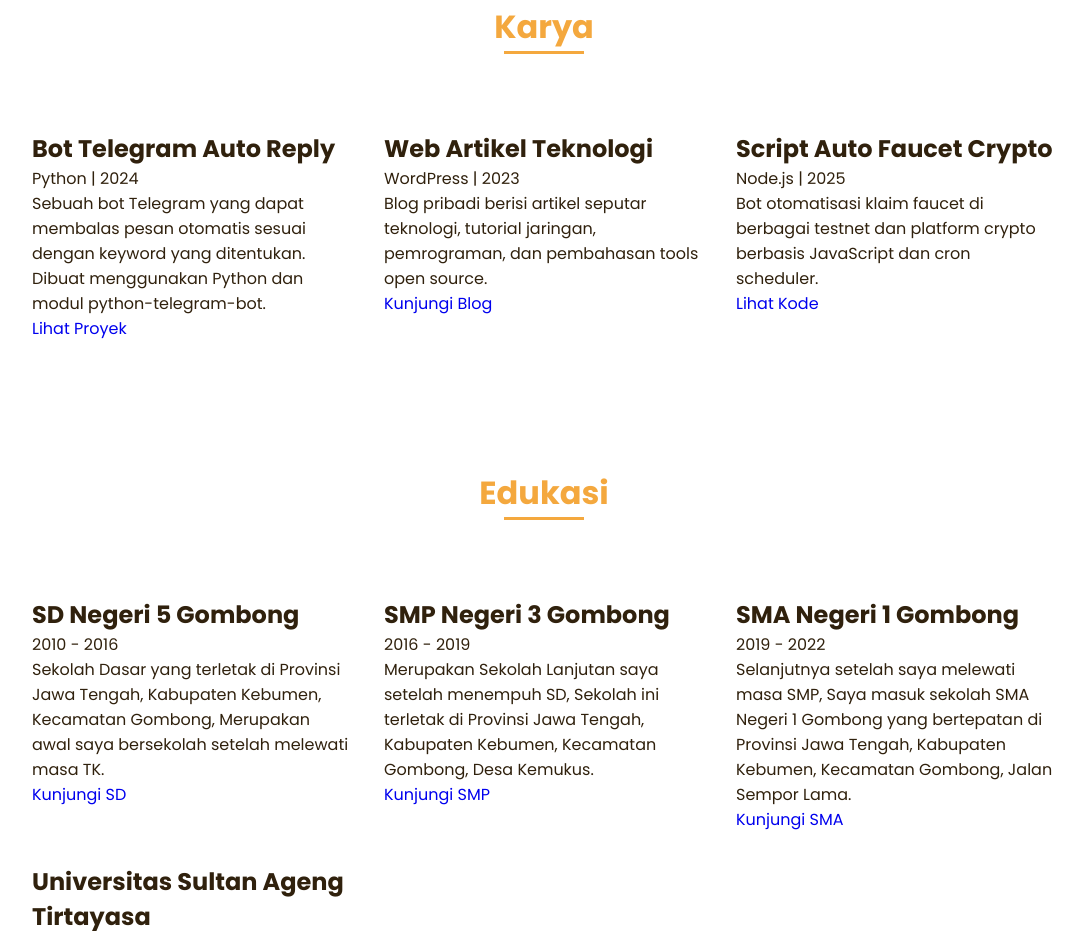
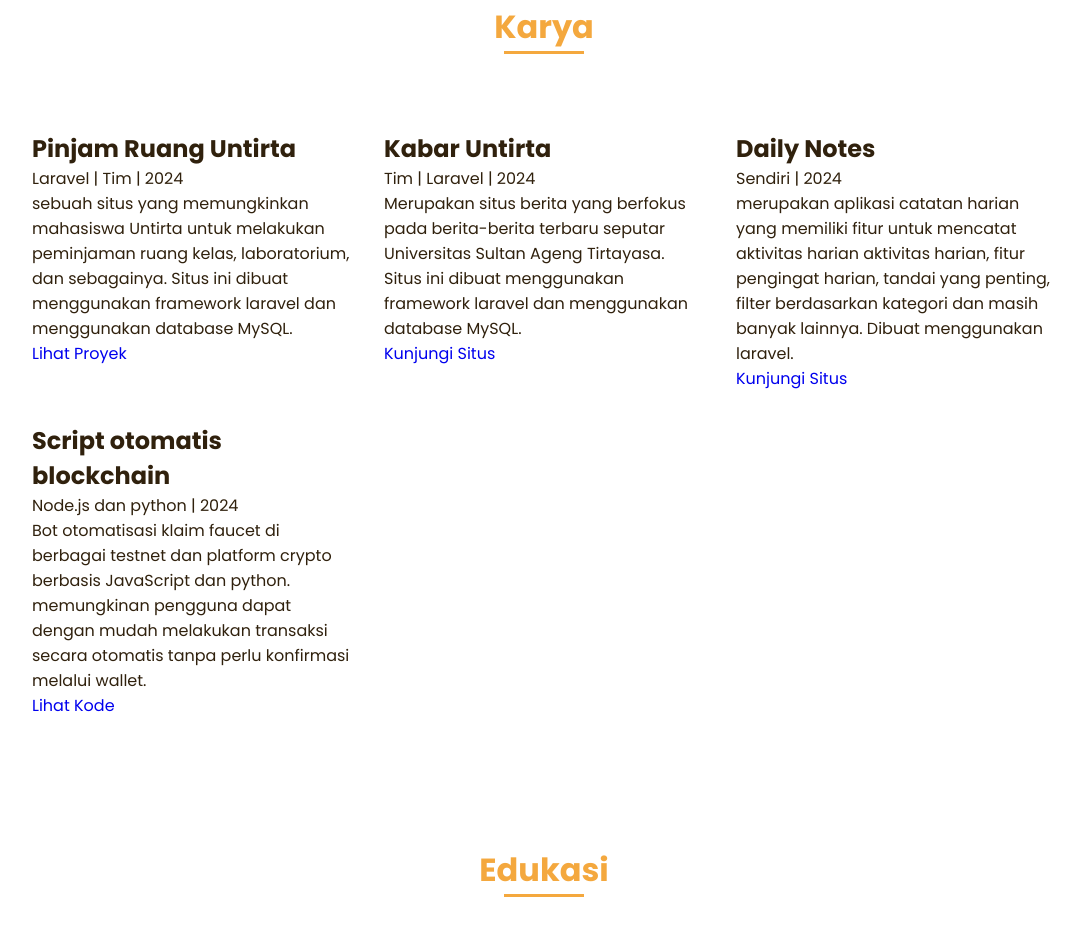
Before and after one commit to mrscriptword/website_portofolio, a plain HTML site: page index.html in a window 1280 px wide. Shown: the part 2060-2991 px from the top of the page, without its empty margins (96-1179 px from the left). Drawn offline with nearby package versions, Linux system fonts and the light colour scheme.

Commit message:
Update index.html

```diff
--- a/index.html
+++ b/index.html
@@ -116,32 +116,44 @@
     <div class="work__container bd-grid">
         <div class="work__item">
             <div class="work__data">
-                <h2 class="work__title">Bot Telegram Auto Reply</h2>
-                <span class="work__subtitle">Python | 2024</span>
+                <h2 class="work__title">Pinjam Ruang Untirta</h2>
+                <span class="work__subtitle">Laravel | Tim | 2024</span>
                 <p class="work__description">
-                    Sebuah bot Telegram yang dapat membalas pesan otomatis sesuai dengan keyword yang ditentukan. Dibuat menggunakan Python dan modul python-telegram-bot.
+                    sebuah situs yang memungkinkan mahasiswa Untirta untuk melakukan peminjaman ruang kelas, laboratorium, dan sebagainya. Situs ini dibuat menggunakan framework laravel dan menggunakan database MySQL.
                 </p>
-                <a href="https://github.com/mrscriptword/telegram-bot-autoreply" class="work__button">Lihat Proyek</a>
+                <a href="notesdaily.42web.io" class="work__button">Lihat Proyek</a>
             </div>
         </div>
 
             <div class="work__item">
             <div class="work__data">
-                <h2 class="work__title">Web Artikel Teknologi</h2>
-                <span class="work__subtitle">WordPress | 2023</span>
+                <h2 class="work__title">Kabar Untirta</h2>
+                <span class="work__subtitle">Tim | Laravel | 2024</span>
                 <p class="work__description">
-                    Blog pribadi berisi artikel seputar teknologi, tutorial jaringan, pemrograman, dan pembahasan tools open source.
+                    Merupakan situs berita yang berfokus pada berita-berita terbaru seputar Universitas Sultan Ageng Tirtayasa. Situs ini dibuat menggunakan framework laravel dan menggunakan database MySQL.
                 </p>
-                <a href="https://tekhnopedia.my.id" class="work__button">Kunjungi Blog</a>
+                <a href="https://pinjamruang.ct.ws/" class="work__button">Kunjungi Situs</a>
+            </div>
+        </div>
+
+
+        <div class="work__item">
+            <div class="work__data">
+                <h2 class="work__title">Daily Notes</h2>
+                <span class="work__subtitle">Sendiri | 2024</span>
+                <p class="work__description">
+                    merupakan aplikasi catatan harian yang memiliki fitur untuk mencatat aktivitas harian aktivitas harian, fitur pengingat harian, tandai yang penting, filter berdasarkan kategori dan masih banyak lainnya. Dibuat menggunakan laravel.
+                </p>
+                <a href="https://logindaily.great-site.net" class="work__button">Kunjungi Situs</a>
             </div>
         </div>
 
         <div class="work__item">
             <div class="work__data">
-                <h2 class="work__title">Script Auto Faucet Crypto</h2>
-                <span class="work__subtitle">Node.js | 2025</span>
+                <h2 class="work__title">Script otomatis blockchain</h2>
+                <span class="work__subtitle">Node.js dan python | 2024</span>
                 <p class="work__description">
-                    Bot otomatisasi klaim faucet di berbagai testnet dan platform crypto berbasis JavaScript dan cron scheduler.
+                    Bot otomatisasi klaim faucet di berbagai testnet dan platform crypto berbasis JavaScript dan python. memungkinan pengguna dapat dengan mudah melakukan transaksi secara otomatis tanpa perlu konfirmasi melalui wallet.
                 </p>
                 <a href="https://github.com/mrscriptword" class="work__button">Lihat Kode</a>
             </div>
```
Lines whose indentation alone changed are shown as unchanged.
